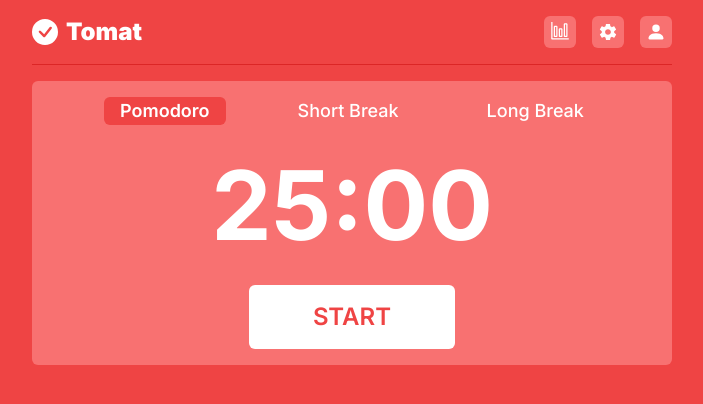
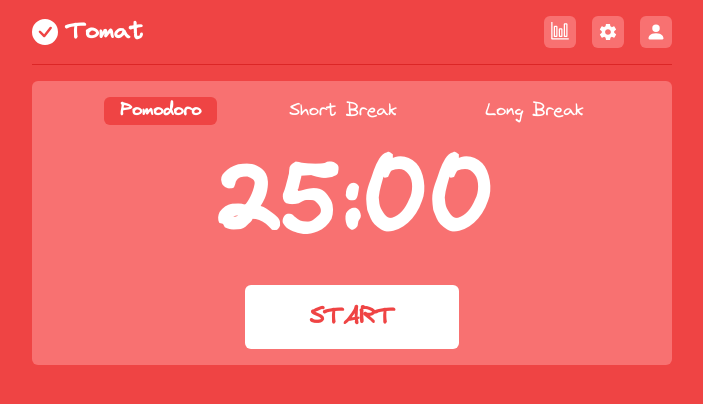
Before and after one commit to madjiebimaa/tomat, a Next.js app: page / in a window 1280 px wide. Shown: the top 404 px of the page, without its empty margins (288-991 px from the left). Built offline with nearby package versions, Linux system fonts and the light colour scheme.

Commit message:
feat: add virgil font

```diff
--- a/src/app/layout.tsx
+++ b/src/app/layout.tsx
@@ -1,8 +1,8 @@
-import type { Metadata } from 'next';
-import { Inter } from 'next/font/google';
+import { Metadata } from 'next';
+import localFont from 'next/font/local';
 import './globals.css';
 
-const inter = Inter({ subsets: ['latin'] });
+const virgil = localFont({ src: '../../public/fonts/Virgil.woff2' });
 
 export const metadata: Metadata = {
   title: 'Create Next App',
@@ -17,7 +17,7 @@ export default function RootLayout({
   return (
     <html lang="en">
       <body
-        className={`bg-red-500 ${inter.className}`}
+        className={`bg-red-500 ${virgil.className}`}
         suppressHydrationWarning
       >
         {children}
--- a/src/lib/constants.ts
+++ b/src/lib/constants.ts
@@ -10,7 +10,7 @@ export const PHASE_TYPES: {
   },
   SHORT_BREAK: {
     name: 'SHORT_BREAK',
-    duration: 1 * 60 * 1000,
+    duration: 5 * 60 * 1000,
     category: 'BREAK',
   },
   LONG_BREAK: {
```
Also changed, not shown: public/fonts/Virgil.woff2 (added).
